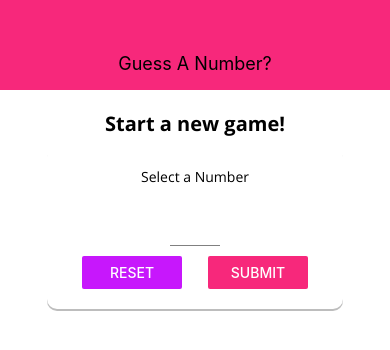
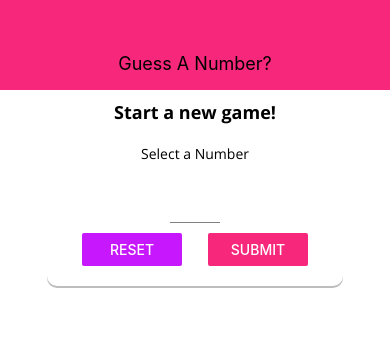
Before and after one commit to nandhirajan/react-native-guess-a-number, a React Native app: screen / in a window 390 px wide. Shown: the top 350 px of the page. Built offline with nearby package versions, Linux system fonts and the light colour scheme.

Commit message:
TitleText and BodyText common component to maintain same style across application

```diff
--- /dev/null
+++ b/src/components/BodyText.js
@@ -0,0 +1,16 @@
+import React from 'react';
+import { Text, StyleSheet } from 'react-native';
+
+const BodyText = props => {
+    return(
+        <Text style ={{...styles.bodyText,...props.style}}>{props.children}</Text>
+    )
+}
+
+const styles = StyleSheet.create({
+    bodyText:{
+        fontFamily: "open-sans"
+    }
+})
+
+export default BodyText;
--- /dev/null
+++ b/src/components/TitleText.js
@@ -0,0 +1,17 @@
+import React from 'react';
+import { Text, StyleSheet } from 'react-native';
+
+const TitleText = props => {
+    return (
+        <Text style={{ ...styles.title, ...props.style }}>{props.children}</Text>
+    )
+}
+
+const styles = StyleSheet.create({
+    title: {
+        fontFamily: "open-sans-bold",
+        fontSize: 18
+    }
+})
+
+export default TitleText;
--- a/src/screens/GameOverScreen.js
+++ b/src/screens/GameOverScreen.js
@@ -1,16 +1,18 @@
 //@refresh reset
 import React from 'react';
 import { View, Text, Button, StyleSheet } from 'react-native';
+
 import Colors from '../constants/colors'
 import DefaultStyles from '../constants/default-styles';
+import BodyText from '../components/BodyText' ;
 
 const GameOverScreen = props => {
     const { guessRounds, userNumber, onResetGame } = props;
     return (
         <View style={styles.screen}>
-            <Text style={DefaultStyles.bodyText}>Game Over!</Text>
-            <Text style={DefaultStyles.bodyText}>Number of rounds {guessRounds}</Text>
-            <Text style={DefaultStyles.bodyText}>Number was {userNumber}</Text>
+            <BodyText>Game Over!</BodyText>
+            <BodyText>Number of rounds {guessRounds}</BodyText>
+            <BodyText>Number was {userNumber}</BodyText>
             <Button
                 title="Play Again!"
                 color={Colors.primary}
--- a/src/screens/GameScreen.js
+++ b/src/screens/GameScreen.js
@@ -2,10 +2,14 @@
 import React, { useState, useRef, useEffect } from 'react';
 import { View, Text, StyleSheet, Button, Alert } from 'react-native';
 
-import NumberContainer from '../components/NumberContainer';
+
+import BodyText from '../components/BodyText';
 import Card from '../components/Card';
 import Colors from '../constants/colors';
 import DefaultStyles from '../constants/default-styles';
+import NumberContainer from '../components/NumberContainer';
+import Title from '../components/TitleText';
+import TitleText from '../components/TitleText';
 
 const generateRandomBetween = (min, max, exclude) => {
     min = Math.ceil(min);
@@ -56,7 +60,7 @@ const GameScreen = props => {
 
     return (
         <View style={styles.screen}>
-            <Text style = {DefaultStyles.title}> Opponent's Guess is</Text>
+            <TitleText> Opponent's Guess is</TitleText>
             <NumberContainer>{currentGuess}</NumberContainer>
             <Card style={styles.buttonContainer}>
                 <Button title="LOWER" color={Colors.accent} onPress={() => { nextGuessHandler("lower") }} />
--- a/src/screens/StartGameScreen.js
+++ b/src/screens/StartGameScreen.js
@@ -2,10 +2,13 @@
 import React, { useState } from 'react';
 import { View, Text, Button, StyleSheet, TouchableWithoutFeedback, Keyboard, Alert } from 'react-native';
 
+import BodyText from '../components/BodyText';
 import Card from '../components/Card';
 import Colors from '../constants/colors';
 import Input from '../components/Input';
 import NumberContainer from '../components/NumberContainer';
+import TitleText from '../components/TitleText';
+
 import DefaultStyles from '../constants/default-styles';
 
 const StartGameScreen = props => {
@@ -42,10 +45,10 @@ const StartGameScreen = props => {
     if (confirmed) {
         confirmedOutput =
             <Card style={styles.summaryContainer}>
-                <Text style={DefaultStyles.bodyText}> You selected: </Text>
+                <BodyText> You selected: </BodyText>
                 <View>
                     <NumberContainer>{confirmedNumber}</NumberContainer>
-                    <Button title="START GAME" onPress={()=>{props.onStartGame(confirmedNumber)}} />
+                    <Button title="START GAME" onPress={() => { props.onStartGame(confirmedNumber) }} />
                 </View>
             </Card>
     }
@@ -53,11 +56,11 @@ const StartGameScreen = props => {
     return (
         <TouchableWithoutFeedback onPress={() => { Keyboard.dismiss() }}>
             <View style={styles.screen}>
-                <Text style={styles.title}>
+                <TitleText>
                     Start a new game!
-                </Text>
+                </TitleText>
                 <Card style={styles.inputContainer}>
-                    <Text style={DefaultStyles.bodyText}>Select a Number</Text>
+                    <BodyText>Select a Number</BodyText>
                     <Input
                         style={styles.input}
                         blurOnSubmit
@@ -89,11 +92,6 @@ const styles = StyleSheet.create({
         padding: 10,
         alignItems: "center",
     },
-    title: {
-        fontSize: 20,
-        marginVertical: 10,
-        fontFamily:"open-sans-bold"
-    },
     inputContainer: {
         width: 300,
         maxWidth: "80%",
```
